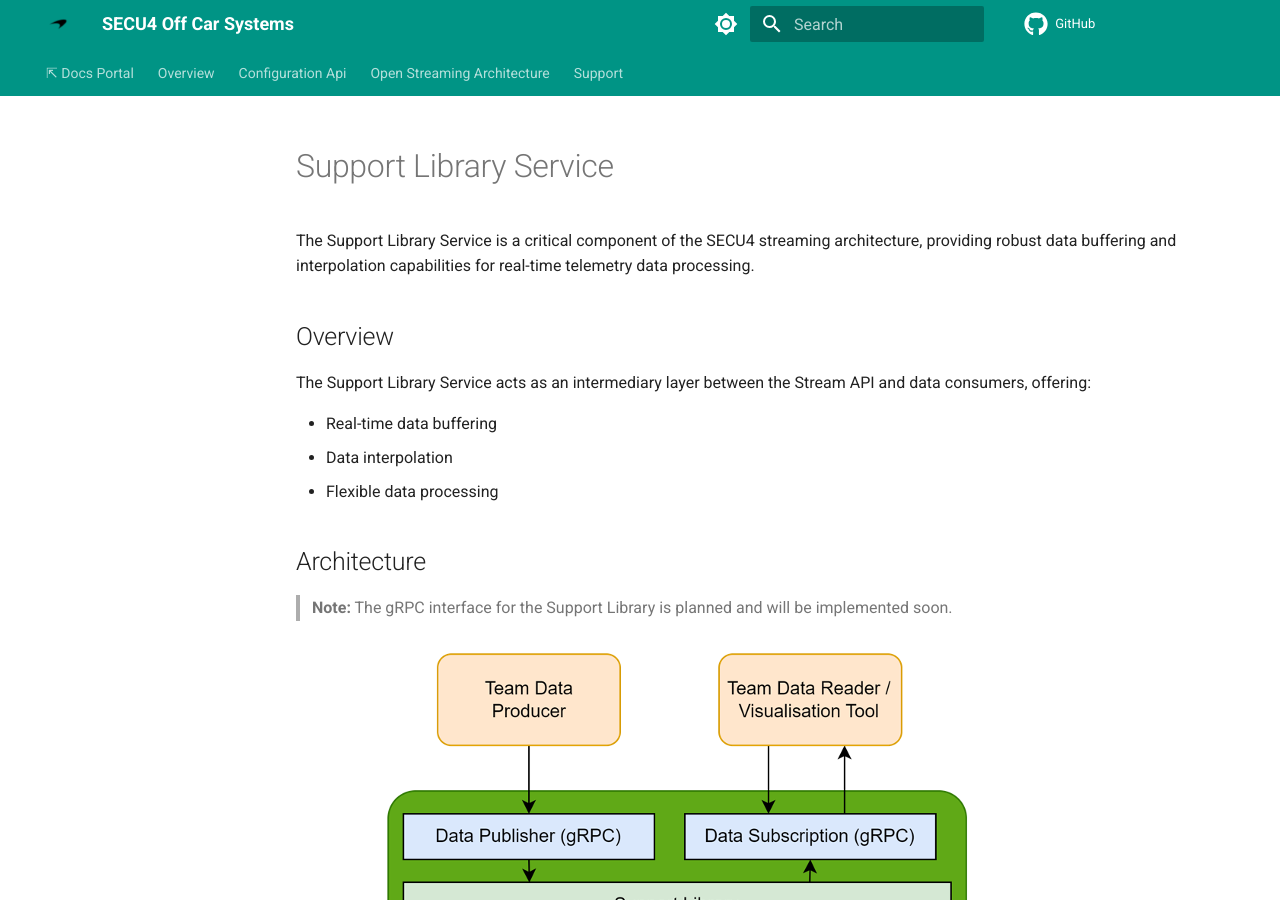
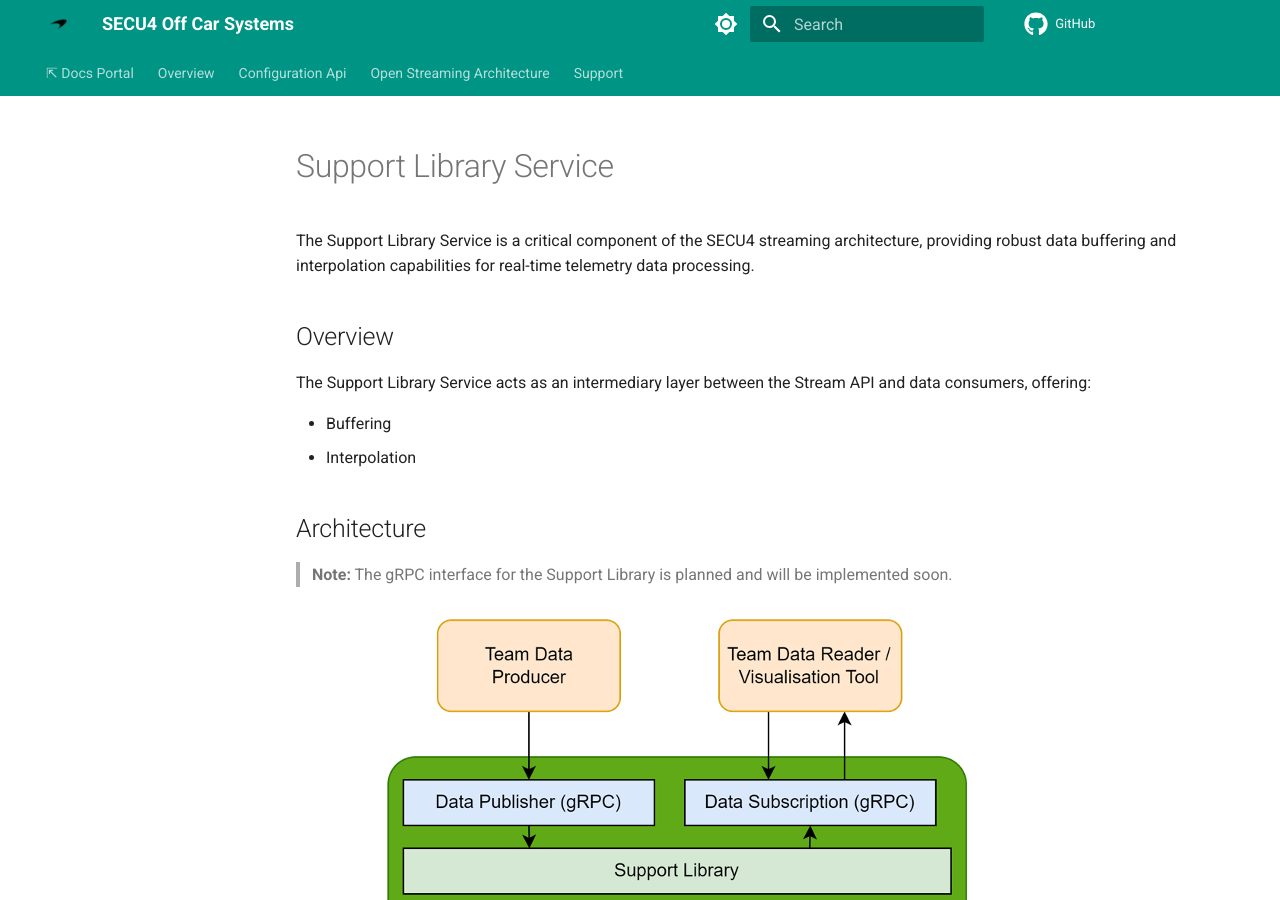
Before and after one commit to mat-docs/SECU4.Site, an MkDocs documentation site: the page built from docs/open_streaming_architecture/support_library/index.md, in a window 1280 px wide and 900 px high. Built offline with MkDocs 1.6.1 and Material for MkDocs 9.7.7, drawn with Linux system fonts in a browser that asks for light colours; comment, search, counter and statistics services are not loaded.

Commit message:
Update index.md

```diff
--- a/docs/open_streaming_architecture/support_library/index.md
+++ b/docs/open_streaming_architecture/support_library/index.md
@@ -6,9 +6,8 @@ The Support Library Service is a critical component of the SECU4 streaming archi
 
 The Support Library Service acts as an intermediary layer between the Stream API and data consumers, offering:
 
-- Real-time data buffering
-- Data interpolation
-- Flexible data processing
+- Buffering
+- Interpolation
 
 ## Architecture
 
```
